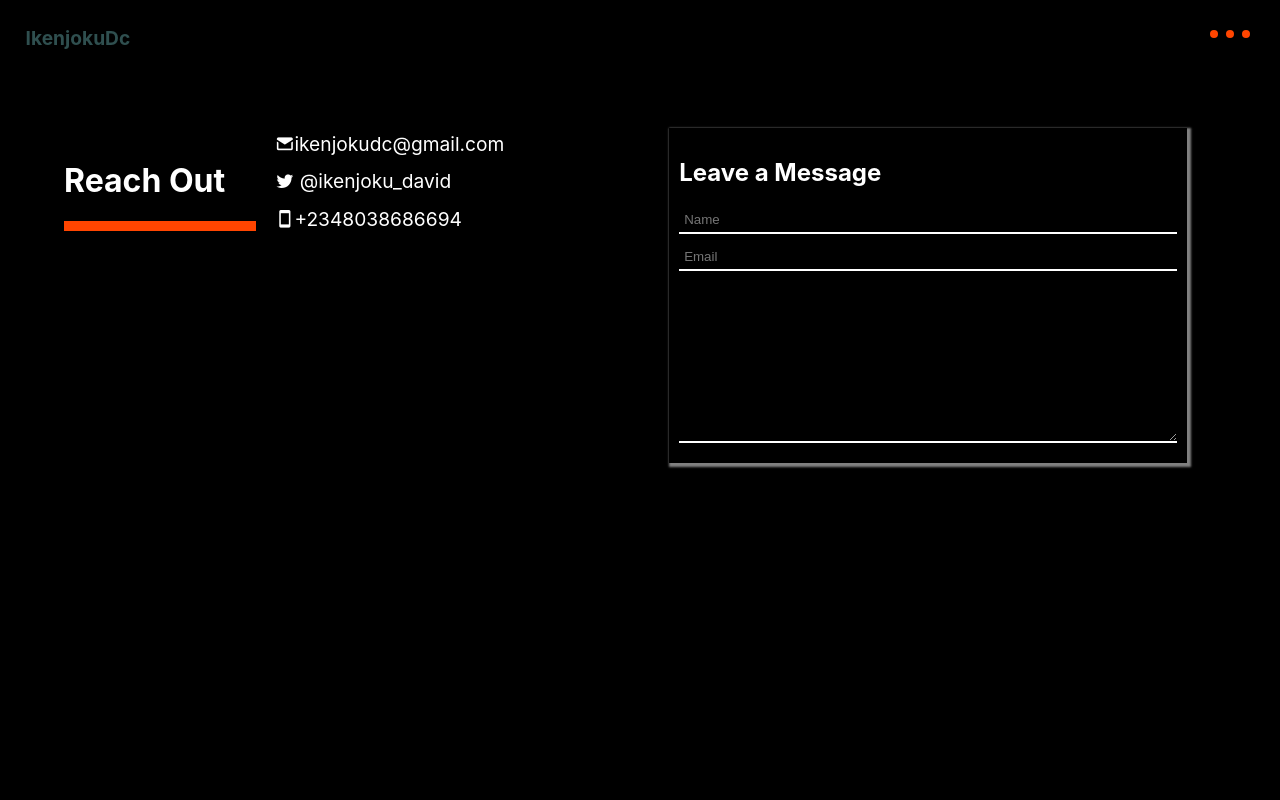
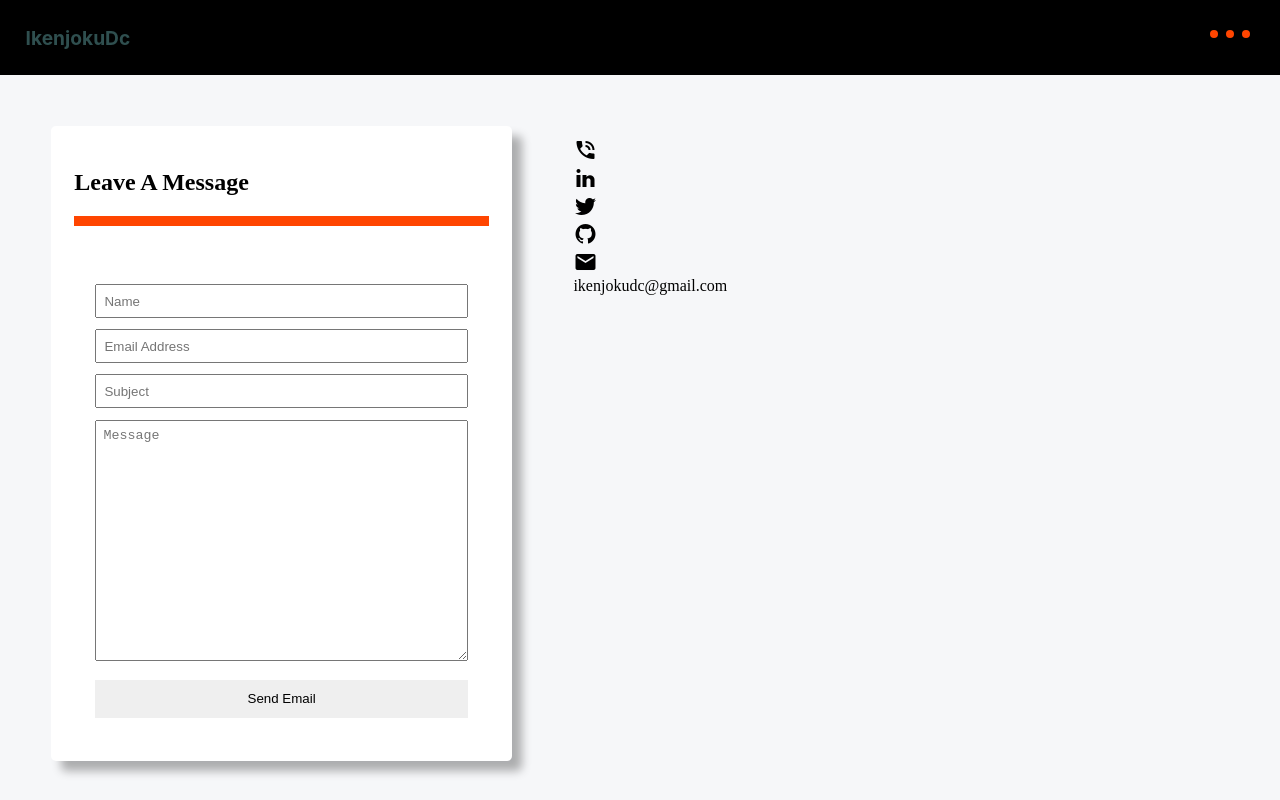
Before and after one commit to ike-njoku/ike-njoku, an Angular app: page /contact in a window 1280 px wide. Shown: the top 800 px of the page. Built offline with nearby package versions, Linux system fonts and the light colour scheme.

Commit message:
send mail, updated UI for mail component

```diff
--- a/src/app/app.module.ts
+++ b/src/app/app.module.ts
@@ -12,6 +12,7 @@ import { HttpClientModule } from '@angular/common/http';
 import { ViewCvComponent } from './view-cv/view-cv.component';
 import { FooterComponent } from './footer/footer.component';
 import { ContactComponent } from './contact/contact.component';
+import { FormsModule, ReactiveFormsModule } from '@angular/forms';
 
 
 @NgModule({
@@ -31,6 +32,8 @@ import { ContactComponent } from './contact/contact.component';
     BrowserModule,
     AppRoutingModule,
     HttpClientModule,
+    FormsModule,
+    ReactiveFormsModule
 
   ],
   providers: [],
--- a/src/app/contact/contact.component.css
+++ b/src/app/contact/contact.component.css
@@ -1,14 +1,12 @@
 .line{
-    padding: 5px;
-    background-color: orangered;
+  padding: 5px;
+  background-color: orangered;
 }
 
 textarea{
-    resize: vertical;
+  resize: vertical;
 }
 
-input, textarea{
-    background-color: black;
-    border:none;
-    border-bottom: solid 2px white ;
+a {
+  color: black;
 }
--- a/src/app/contact/contact.component.html
+++ b/src/app/contact/contact.component.html
@@ -1,40 +1,28 @@
-<div style=" overflow: hidden; background-color: black;color: white; font-family: -apple-system, BlinkMacSystemFont, 'Segoe UI', Roboto, Oxygen, Ubuntu, Cantarell, 'Open Sans', 'Helvetica Neue', sans-serif; " class="grid col-12 pad-5 full-vh">
-    <div  class="col-2 mg-b-2 col-sm-full fade-in mg-b-2">
-        <h1>Reach Out</h1>
-        <div class="line"></div>
+<div class="grid mg-2">
+  <div class="pad-5 col-md-half col-5 col-sm-full grid">
+    <div style="box-shadow: 10px 10px 10px rgba(0, 0, 0, 0.3);" class="col-12 card pad-5 rad-5">
+      <h2>Leave A Message</h2>
+      <div class="line"></div>
+      <div class="pad-5">
+        <form [formGroup]="contactForm">
+          <div class="grid mg-t-10">
+              <input formControlName="name" type="text" class="pad-2 col-12 mg-b-3" placeholder="Name">
+              <input formControlName="email" type="email" class="pad-2 col-12 mg-b-3" placeholder="Email Address">
+              <input formControlName="subject" type="text" class="pad-2 col-12 mg-b-3" placeholder="Subject">
+              <textarea formControlName="message" rows="15" class="col-12 pad-2" placeholder="Message"></textarea>
+              <button (click)="sendEmail()" class="float-right pad-3 col-12 mg-t-5">
+                Send Email
+              </button>
+          </div>
+        </form>
+      </div>
     </div>
-
-    <div style="overflow: hidden; margin-top: -7%;" class="col-4 font-larger col-sm-full pad-5 mg-t-5 col-md-full">
-        <div class="col-12 slide-in-left">
-            <div class="mg-b-4">
-                <i class="mdi mdi-email-variant"></i>
-                    <span>ikenjokudc@gmail.com</span>
-            </div>
-
-            <div class="mg-b-4">
-                <i class="mdi mdi-twitter"></i>
-                    <span> @ikenjoku_david</span>
-            </div>
-
-            <div class="mg-b-4">
-                <i class="mdi mdi-cellphone"></i>
-                     <span>+2348038686694</span>
-            </div>
-        </div>
-    </div>
-
-    <div style="overflow: hidden; margin-top: -7%;" class="col-6 col-sm-full col-md-full">
-        <div style="background-color: black; color: white;overflow: hidden;" *ngIf="displayMailBox" class="col-12 pad-5">
-            <div class="grid shd-1 pad-2">
-                <div class="col-12">
-                    <h2>Leave a Message</h2>
-                </div>
-
-                <input class="col-12 slide-in-right pad-1 mg-b-2" type="text" placeholder="Name">
-                <input class="col-12 slide-in-left  pad-1 mg-b-2" type="email" placeholder="Email">
-                <textarea class="col-12 slide-up pad-1 mg-b-2" name="" id="" cols="15" rows="10"></textarea>
-            </div>
-        </div>
-    </div>
-
+  </div>
+  <div class="col-7 col-sm-full pad-5">
+    <a href="tel:+2347038792802" style="display: block; font-size: x-large;" class=" mdi mdi-phone-in-talk"></a>
+    <a href="https://www.linkedin.com/in/david-ike-njoku-dc/" style="display: block; font-size: x-large;" class=" mdi mdi-linkedin"></a>
+    <a href="" style="display: block; font-size: x-large;" class=" mdi mdi-twitter"></a>
+    <a href="https://github.com/ike-njoku" style="display: block; font-size: x-large;" class=" mdi mdi-github-circle"></a>
+    <a href="mailto:ikenjokudc@gmail.com" style="display: block; font-size: x-large;" class=" mdi mdi-email"></a>ikenjokudc@gmail.com
+  </div>
 </div>
--- a/src/app/contact/contact.component.ts
+++ b/src/app/contact/contact.component.ts
@@ -1,4 +1,6 @@
 import { Component, OnInit } from '@angular/core';
+import { FormBuilder, FormGroup, Validators } from '@angular/forms';
+import { EmailFormat, EmailService } from './email.service';
 
 @Component({
   selector: 'app-contact',
@@ -6,8 +8,47 @@ import { Component, OnInit } from '@angular/core';
   styleUrls: ['./contact.component.css']
 })
 export class ContactComponent implements OnInit {
-  constructor() { }
+  constructor(
+    private formBuilder: FormBuilder,
+    private emailService: EmailService
+  ) { }
+
+  contactForm: FormGroup = this.formBuilder.group({
+    name: [
+      null, [
+        Validators.required
+      ]
+    ],
+    email: [
+      null, [
+        Validators.required,
+        Validators.email
+      ]
+    ],
+    subject: [
+      null, [
+        Validators.required
+      ]
+    ],
+    message: [
+      null, [
+        Validators.required
+      ]
+    ]
+  });
+
   displayMailBox: boolean = true;
+
+  sendEmail() {
+    const email: EmailFormat = this.contactForm.value;
+    this.emailService.sendEmail(email)
+      .subscribe(
+        (response: any) => {
+          console.log(response)
+        },
+        (error: any) => console.log(error)
+      )
+  }
 
   showNailBox(){
     if(this.displayMailBox == true)this.displayMailBox = false;
--- /dev/null
+++ b/src/app/contact/email.service.ts
@@ -0,0 +1,33 @@
+import { HttpClient } from '@angular/common/http';
+import { Injectable } from '@angular/core';
+import { Observable, throwError } from 'rxjs';
+import { catchError, retry } from 'rxjs/operators';
+
+export interface EmailFormat {
+  name: string,
+  email: string,
+  subject: string,
+  message: string
+}
+
+@Injectable({
+  providedIn: 'root'
+})
+export class EmailService {
+
+  constructor(
+    private http: HttpClient
+  ) { }
+
+  sendEmail(email: EmailFormat): Observable<any> {
+    return this.http.post<any>('http://localhost:2002/send-mail', email)
+      .pipe(
+        (retry(1)),
+        (catchError(this.onError))
+      );
+  }
+
+  onError(error: any) {
+    return throwError(error || 'Could not Send Email at this time');
+  }
+}
--- a/src/app/landing/landing.component.html
+++ b/src/app/landing/landing.component.html
@@ -10,7 +10,7 @@
 
 
   <!-- links(social) -->
-    <div   class="col-12 social-links-container text-center">
+  <div class="col-12 social-links-container text-center">
     <ul>
       <li>
         <a href="" class="fa fa-twitter"></a>
@@ -33,4 +33,6 @@
 </div>
 
 <!-- about -->
+<div class="relative sticky-bottom">
   <app-about></app-about>
+</div>
```
Also changed, not shown: src/app/portfolio/portfolio.component.html (+2 -10 lines), 1 other file (tests, documents, lock files or other folders). Lines whose indentation alone changed are shown as unchanged.
